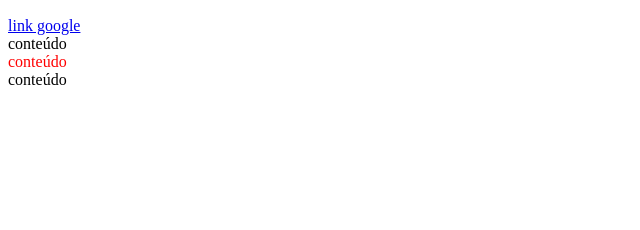
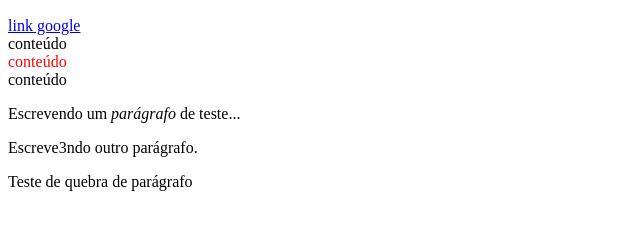
Before and after one commit to BarbaraDainese/Rocketseat_HTML, a plain HTML site: page index.html in a window 1280 px wide. Shown: the part 276-506 px from the top of the page, without its empty margins (0-640 px from the left). Drawn offline with Linux system fonts and the light colour scheme.

Commit message:
atualizando_arquivo

```diff
--- a/index.html
+++ b/index.html
@@ -82,3 +82,21 @@ Teste
     <!-- Elementos aqui dentro-->
     conteúdo
 </div>
+
+<!--
+    Aninhamento de tags
+    - Fluxo
+    - Hierarquia
+    - Posicionamento de Elementos
+-->
+
+<p>
+    Escrevendo um <em>parágrafo</em> de teste...
+</p>
+
+<p>
+    Escreve3ndo outro parágrafo.
+    <p>
+        Teste de quebra de parágrafo
+    </p>
+</p>
```
